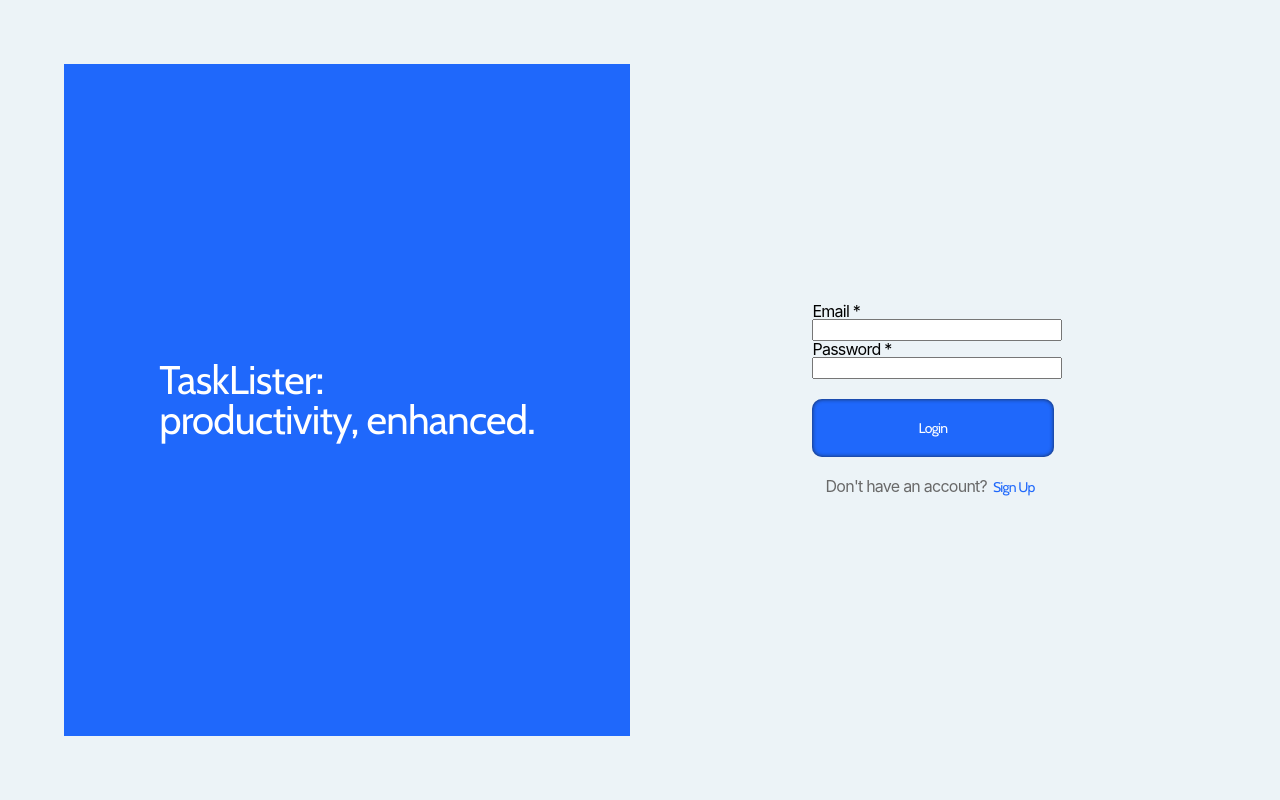
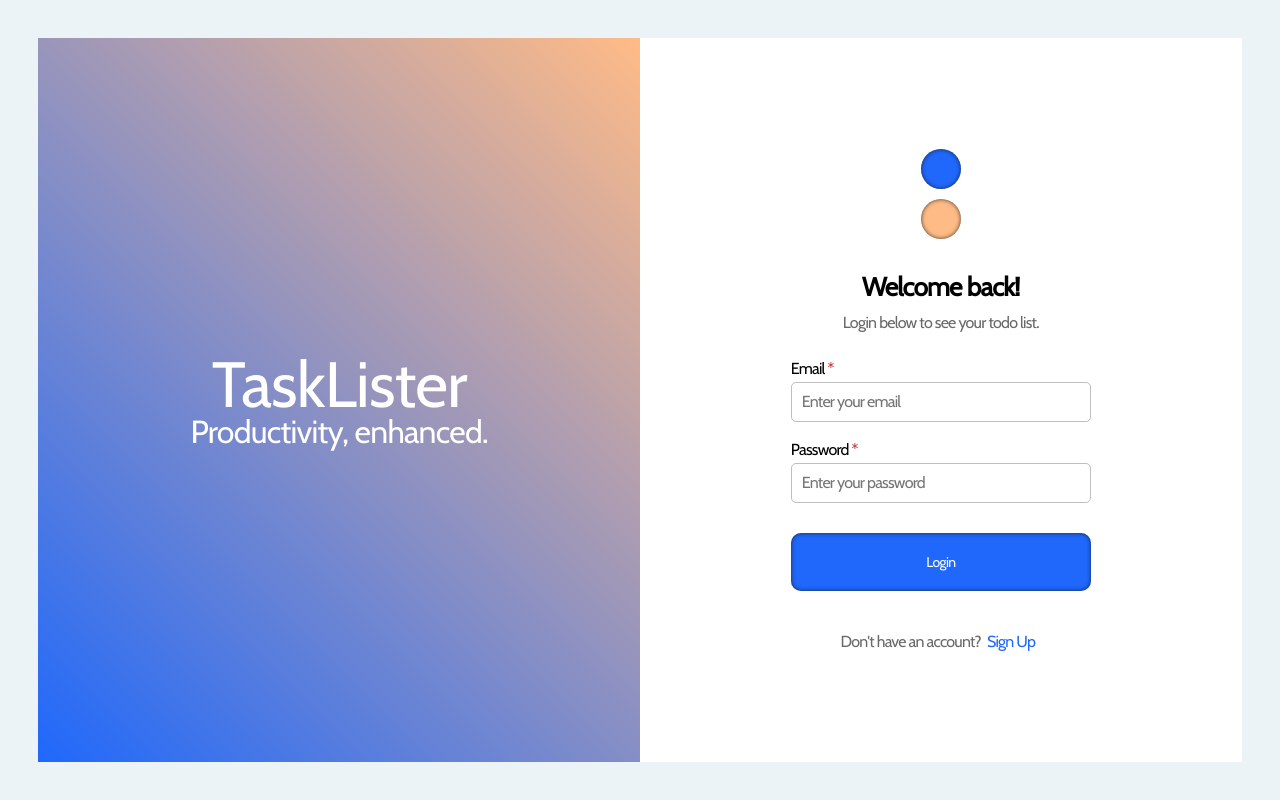
Before and after one commit to j-mcQueen/tasklister, a React (Create React App) app: page / in a window 1280 px wide. Built offline with nearby package versions, Linux system fonts and the light colour scheme.

Commit message:
Style form components

```diff
--- a/src/components/landing/Auth.js
+++ b/src/components/landing/Auth.js
@@ -7,6 +7,10 @@ export default function Auth() {
 
   return (
     <div className="sign-up-container">
+      <div className="dots">
+        <div className="dot"></div>
+        <div className="dot"></div>
+      </div>
       {form === "login" ? (
         <Login setForm={setForm} />
       ) : (
--- a/src/components/landing/Landing.js
+++ b/src/components/landing/Landing.js
@@ -5,10 +5,8 @@ export default function Landing() {
   return (
     <div className="landing">
       <div className="hero">
-        <h1>
-          <div>TaskLister:</div>
-          <div>productivity, enhanced.</div>
-        </h1>
+        <h1>TaskLister</h1>
+        <p>Productivity, enhanced.</p>
       </div>
       <Auth />
     </div>
--- a/src/components/landing/Login.js
+++ b/src/components/landing/Login.js
@@ -34,17 +34,35 @@ export default function Login({ setForm }) {
 
   return (
     <>
+      <div className="welcome-msg">
+        <h2>Welcome back!</h2>
+        <p>Login below to see your todo list.</p>
+      </div>
+
       <form onSubmit={handleSubmit}>
-        {authError ? <p style={{ color: "red" }}>{errorString}</p> : null}
+        {authError ? (
+          <p
+            style={{
+              color: "var(--red)",
+              textAlign: "center",
+              marginBottom: "10px",
+            }}
+          >
+            {errorString}
+          </p>
+        ) : null}
         <fieldset>
           <div>
-            <label htmlFor="uname">Email *</label>
+            <label htmlFor="uname">
+              Email <span>*</span>
+            </label>
             <input
               type="email"
               id="email"
               onChange={handleChange}
               minLength="3"
               autoComplete="off"
+              placeholder="Enter your email"
               required
             />
           </div>
@@ -52,26 +70,29 @@ export default function Login({ setForm }) {
 
         <fieldset>
           <div>
-            <label htmlFor="pwd">Password *</label>
+            <label htmlFor="pwd">
+              Password <span>*</span>
+            </label>
             <input
               type="password"
               id="pwd"
               onChange={handleChange}
               minLength={8}
               autoComplete="off"
+              placeholder="Enter your password"
               required
             />
           </div>
         </fieldset>
 
-        <div className="modal-btns">
+        <div className="auth-btn">
           <button type="submit" className="blue">
             Login
           </button>
         </div>
       </form>
 
-      <div className="login-modal-switch">
+      <div className="switch">
         Don't have an account?
         <button
           type="button"
--- a/src/components/landing/SignUp.js
+++ b/src/components/landing/SignUp.js
@@ -75,6 +75,11 @@ export default function SignUp({ setForm }) {
     <Success />
   ) : (
     <>
+      <div className="welcome-msg">
+        <h2>Sign up</h2>
+        <p>Enhance your productivity with tasks and projects.</p>
+      </div>
+
       <form onSubmit={handleSubmit}>
         <fieldset>
           <div>
@@ -86,6 +91,7 @@ export default function SignUp({ setForm }) {
               id="email"
               onChange={(e) => handleChange(e)}
               autoComplete="off"
+              placeholder="Enter your email"
               required
             />
             {!errors.email ? (
@@ -105,6 +111,7 @@ export default function SignUp({ setForm }) {
               minLength={8}
               onChange={(e) => handleChange(e)}
               autoComplete="off"
+              placeholder="Enter your password"
               required
             />
             {!errors.pwd ? <p className="error">{errorMessages.pwd}</p> : null}
@@ -119,6 +126,7 @@ export default function SignUp({ setForm }) {
               id="cpwd"
               onChange={(e) => handleChange(e)}
               autoComplete="off"
+              placeholder="Re-enter your password"
               required
             />
             {!errors.cpwd ? (
@@ -127,14 +135,14 @@ export default function SignUp({ setForm }) {
           </div>
         </fieldset>
 
-        <div className="modal-btns">
+        <div className="auth-btn">
           <button type="submit" className="blue">
             Sign Up
           </button>
         </div>
       </form>
 
-      <div className="signup-modal-switch">
+      <div className="switch">
         Already have an account?
         <button
           type="button"
--- a/src/components/landing/landing.css
+++ b/src/components/landing/landing.css
@@ -1,11 +1,10 @@
 .landing {
     display: grid;
-    grid-template-columns: 1fr 1fr;
+    grid-template-columns: repeat(auto-fit, minmax(300px, 1fr));
     justify-content: center;
     align-items: center;
-    gap: 20px;
     height: 100vh;
-    padding: 5%;
+    padding: 3%;
 }
 
 .hero {
@@ -14,13 +13,23 @@
     justify-content: center;
     align-items: center;
     color: var(--wht);
-    background-color: var(--trt);
+    background: linear-gradient(45deg, rgba(31,104,251,1) 0%, rgba(255,187,134,1) 100%);
     height: 100%;
     font-family: "Cabin";
 }
 
+@media screen and (max-width: 1080px) {
+    .hero {
+        display: none;
+    }
+}
+
 .hero h1 {
-    font-size: 40px;
+    font-size: 64px;
+}
+
+.hero p {
+    font-size: 32px;
 }
 
 .sign-up-container {
@@ -29,6 +38,118 @@
     align-items: center;
     justify-content: center;
     height: 100%;
+    background-color: var(--wht);
+    gap: 20px;
+}
+
+.dots {
+    display: flex;
+    flex-direction: column;
+    gap: 10px;
+}
+
+.dot:first-child {
+    background-color: var(--trt);
+}
+
+.dot:nth-child(2) {
+    background-color: #ffbb86;
+}
+
+.dot {
+    width: 40px;
+    height: 40px;
+    border-radius: 25px;
+    box-shadow: 0 0 4px 0 rgba(20, 20, 20, 0.8) inset;
+}
+
+.welcome-msg {
+    text-align: center;
+    font-family: var(--font);
+}
+
+.welcome-msg > h2 {
+    font-size: 26px;
+    font-weight: bold;
+    padding: 15px 0;
+}
+
+.welcome-msg > p {
+font-size: 16px;
+color: #696969;
+}
+
+form {
+    font-family: var(--font);
+    min-width: 300px;
+}
+
+form label {
+    display: block;
+    padding-bottom: 5px;
+}
+
+.error {
+    color: var(--red);
+    padding: 5px 0;
+}
+
+fieldset {
+    display: flex;
+    flex-direction: column;
+    gap: 20px;
+    padding: 10px 0;
+}
+
+fieldset span {
+    color: var(--red);
+}
+
+input {
+    appearance: none;
+    box-sizing: border-box;
+  }
+
+input, select {
+    font-size: 16px;
+    padding-left: 10px;
+    background-color: inherit;
+    border: 1px solid rgba(0, 0, 0, 0.25);
+    border-radius: 5px;
+    height: 40px;
+}
+
+input:focus {
+    outline: none;
+    border: 1px solid var(--trt);
+}
+
+.auth-btn {
+    display: flex;
+    justify-content: center;
+    gap: 20px;
+    margin-top: 20px;
+}
+
+.auth-btn button {
+    box-shadow: 0 0 4px 0 rgba(20, 20, 20, 0.8) inset;
+    color: var(--wht);
+    width: 100%;
+    padding: 20px;
+    border-radius: 10px;
+}
+
+.switch {
+    font-family: var(--font);
+    text-align: center;
+    margin-top: 20px;
+    color: #696969;
+}
+
+.form-highlight {
+    font-size: 16px;
+    background-color: inherit;
+    color: var(--trt);
 }
 
 .success {
```
